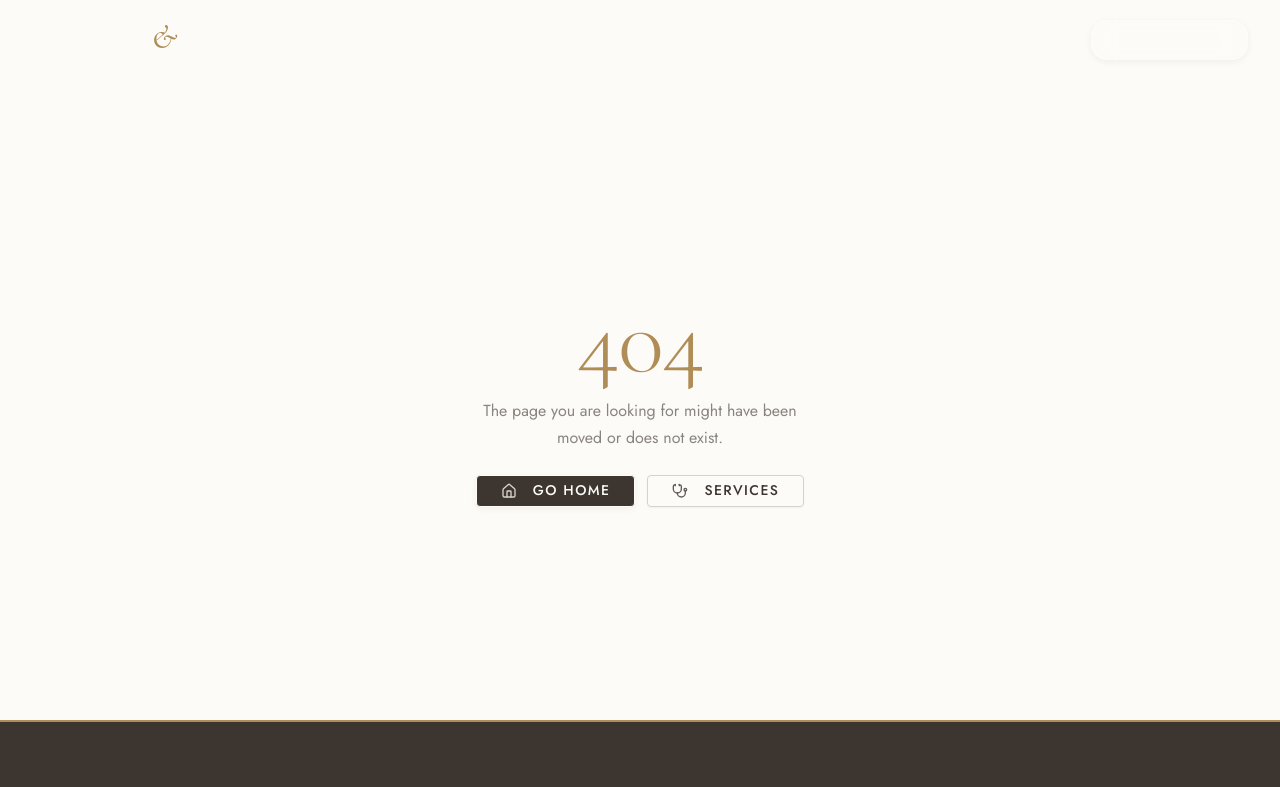
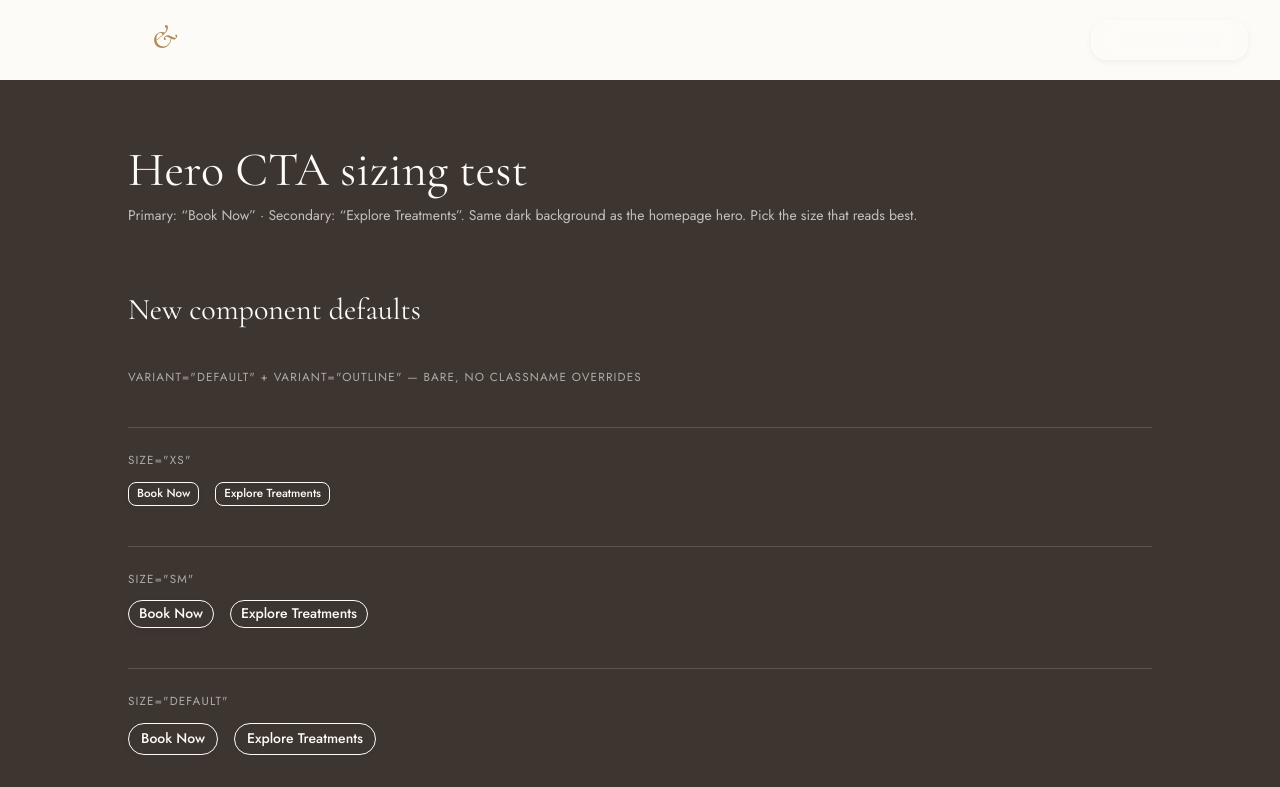
Before and after one commit to StefanB-Qadna/medspa, a Next.js app: page /button-test in a window 1280 px wide. Before the commit this address had no page. Shown: the top 787 px of the page. Built offline with nearby package versions, Linux system fonts and the light colour scheme.

Commit message:
Create page.tsx

```diff
--- /dev/null
+++ b/src/app/button-test/page.tsx
@@ -0,0 +1,87 @@
+"use client";
+
+import { Button, type ButtonProps } from "@/components/ui/button";
+
+const sizes: NonNullable<ButtonProps["size"]>[] = ["xs", "sm", "default", "lg", "xl"];
+
+export default function ButtonTestPage() {
+  return (
+    <main className="min-h-screen bg-warm-dark px-8 py-16 text-cream">
+      <div className="mx-auto max-w-5xl space-y-16">
+        <header className="space-y-2">
+          <h1 className="font-serif text-4xl">Hero CTA sizing test</h1>
+          <p className="text-sm text-cream/70">
+            Primary: “Book Now” · Secondary: “Explore Treatments”. Same dark background
+            as the homepage hero. Pick the size that reads best.
+          </p>
+        </header>
+
+        <section className="space-y-10">
+          <h2 className="font-serif text-2xl">New component defaults</h2>
+          <p className="text-xs uppercase tracking-wider text-cream/60">
+            variant=&quot;default&quot; + variant=&quot;outline&quot; — bare, no className overrides
+          </p>
+          {sizes.map((size) => (
+            <div key={size} className="space-y-3 border-t border-cream/15 pt-6">
+              <div className="text-xs uppercase tracking-wider text-cream/60">
+                size=&quot;{size}&quot;
+              </div>
+              <div className="flex flex-wrap items-center gap-4">
+                <Button size={size}>Book Now</Button>
+                <Button size={size} variant="outline">
+                  Explore Treatments
+                </Button>
+              </div>
+            </div>
+          ))}
+        </section>
+
+        <section className="space-y-10">
+          <h2 className="font-serif text-2xl">Keeping the current hero overrides</h2>
+          <p className="text-xs uppercase tracking-wider text-cream/60">
+            rounded-full, cream fill / cream outline, uppercase tracking-wider — only the
+            size prop changes
+          </p>
+          {sizes.map((size) => (
+            <div key={size} className="space-y-3 border-t border-cream/15 pt-6">
+              <div className="text-xs uppercase tracking-wider text-cream/60">
+                size=&quot;{size}&quot;
+              </div>
+              <div className="flex flex-wrap items-center gap-4">
+                <Button
+                  size={size}
+                  className="rounded-full bg-cream text-warm-dark hover:bg-cream/90 font-sans font-medium uppercase tracking-wider px-9"
+                >
+                  Book Now
+                </Button>
+                <Button
+                  size={size}
+                  variant="outline"
+                  className="rounded-full border-cream/60 bg-transparent text-cream hover:bg-cream/10 hover:text-cream font-sans font-medium uppercase tracking-wider px-9"
+                >
+                  Explore Treatments
+                </Button>
+              </div>
+            </div>
+          ))}
+        </section>
+
+        <section className="space-y-4 border-t border-cream/15 pt-8">
+          <h2 className="font-serif text-2xl">Reference grid (all sizes, all variants)</h2>
+          <p className="text-xs uppercase tracking-wider text-cream/60">
+            Stock component, no overrides — for quickly scanning the size ladder
+          </p>
+          <div className="rounded-lg bg-cream p-6 text-warm-dark">
+            <div className="flex flex-wrap items-center gap-3">
+              <Button size="xs">Extra Small</Button>
+              <Button size="sm">Small</Button>
+              <Button size="default">Default</Button>
+              <Button size="lg">Large</Button>
+              <Button size="xl">Extra Large</Button>
+            </div>
+          </div>
+        </section>
+      </div>
+    </main>
+  );
+}
```
